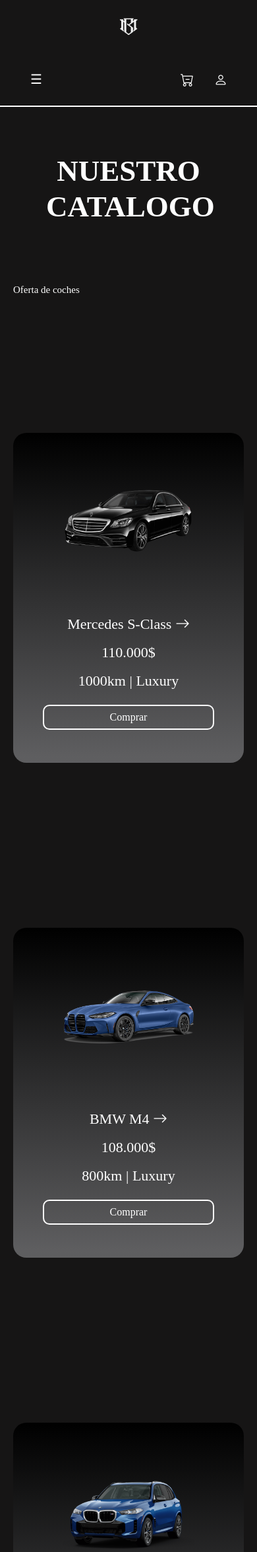
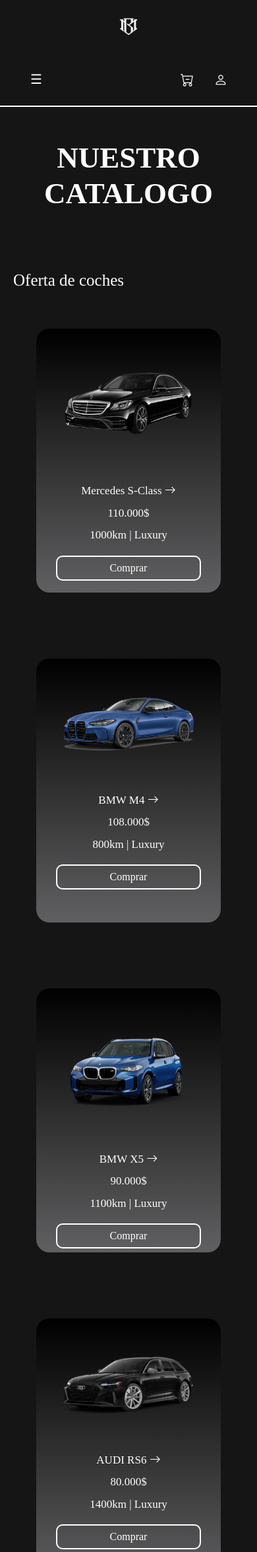
Before and after one commit to xtremdrm/xtremdrm.github.io, a PHP site: page /catalogo.html in a window 390 px wide. Shown: the top 2352 px of the page at 66% size. Run offline with PHP 8.4, Linux system fonts and the light colour scheme; some libraries are stand-ins or nearby versions; some web fonts are replaced.

Commit message:
Add files via upload

```diff
--- a/styles/catalogo.css
+++ b/styles/catalogo.css
@@ -95,13 +95,19 @@ h3 {
     .catalogo {
         grid-template-columns: repeat(2, 1fr);
     }
-
+    .item{
+        margin-top: 0;
+    }
     h1 {
-        font-size: 45px;
+        font-size: 70px;
+        text-align: center;
+        margin-top: 50px;
+        margin-left: 0;
+        margin-right: 0;
     }
 
     h3 {
-        font-size: 15px;
+        font-size: 25px;
     }
 }
 @media (max-width: 836px) {
@@ -110,13 +116,25 @@ h3 {
     }
 }
 @media (max-width: 450px) {
+    h1{
+        font-size:45px;
+        text-align: center;
+        margin-top: 50px;
+        margin-left: 0;
+        margin-right: 0;
+    }
     .item{
-        height: 500px;
-        width: 350px;
+        margin-top: 0;
+        height: 400px;
+        width: 280px;
     }
     .item p{
-        font-size: 22px;
-        margin-bottom: 10px;
+        font-size: 17px;
+        margin-bottom: 8px;
+    }
+    .item button{
+        padding-left:80px;
+        padding-right:80px;
     }
     .item img{
         height:200px;
```
